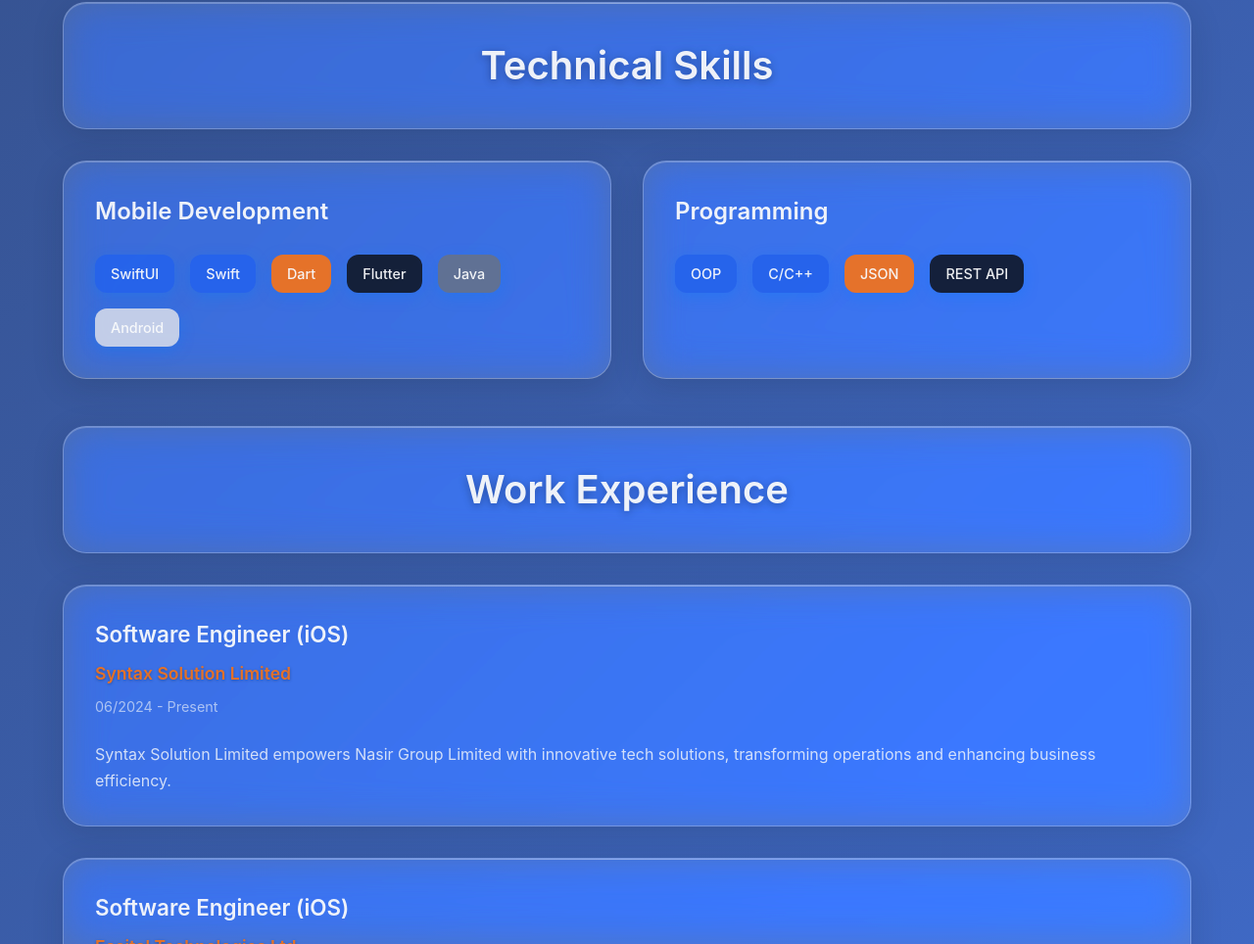
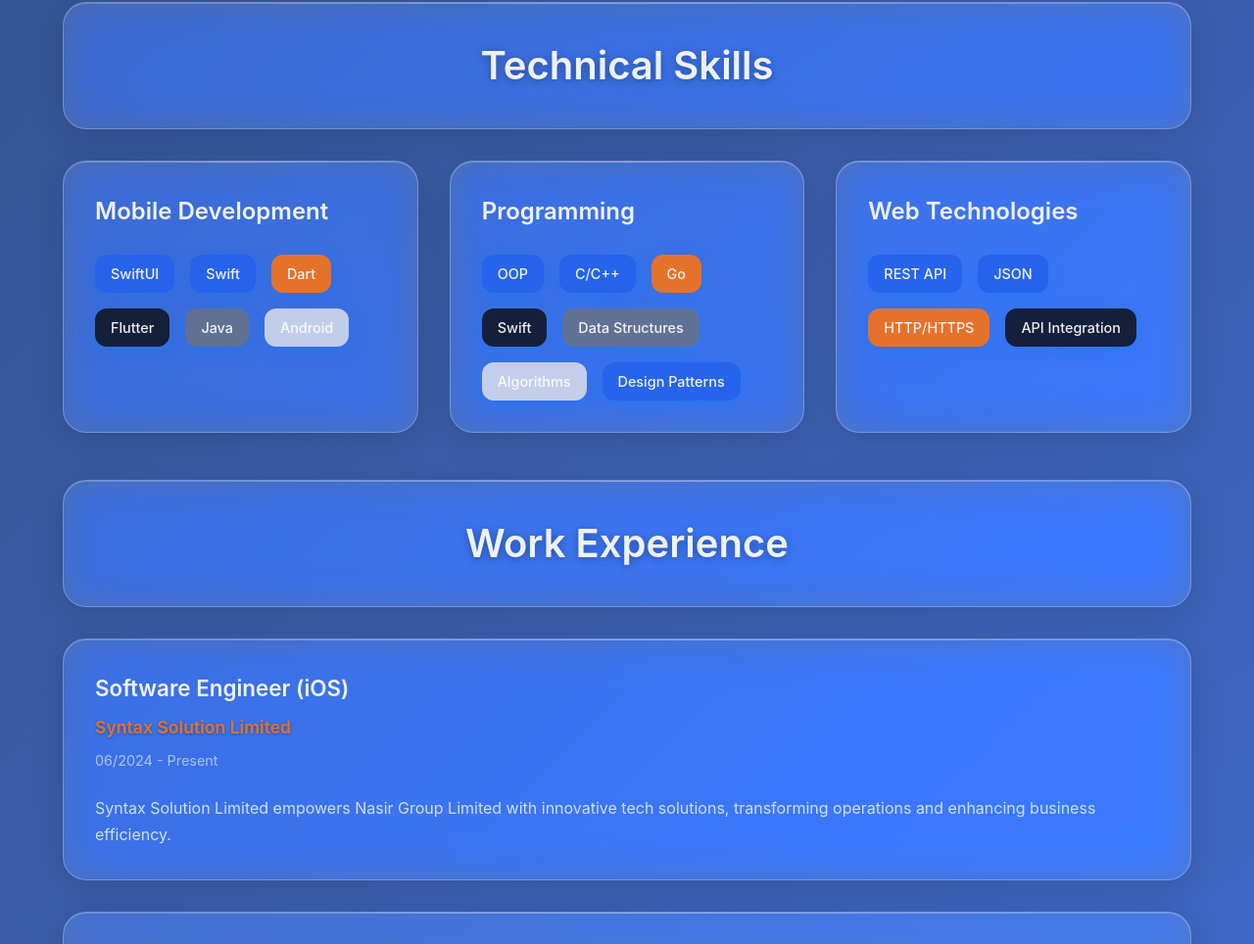
Before and after one commit to shawon1fb/shawon1fb, a plain HTML site: page index.html in a window 1280 px wide. Shown: the part 917-1881 px from the top of the page at 98% size. Drawn offline with Linux system fonts and the light colour scheme; a web font is replaced by a local one.

Commit message:
feat(skills): update and categorize skill tags in index.html
Restructure skills section by adding new programming languages and web technologies, and organize them into separate categories for better readability

```diff
--- a/index.html
+++ b/index.html
@@ -75,8 +75,20 @@
                     <div class="skill-tags">
                         <span class="skill-tag">OOP</span>
                         <span class="skill-tag">C/C++</span>
+                        <span class="skill-tag">Go</span>
+                        <span class="skill-tag">Swift</span>
+                        <span class="skill-tag">Data Structures</span>
+                        <span class="skill-tag">Algorithms</span>
+                        <span class="skill-tag">Design Patterns</span>
+                    </div>
+                </div>
+                <div class="skill-category glass-surface">
+                    <h3>Web Technologies</h3>
+                    <div class="skill-tags">
+                        <span class="skill-tag">REST API</span>
                         <span class="skill-tag">JSON</span>
-                        <span class="skill-tag">REST API</span>
+                        <span class="skill-tag">HTTP/HTTPS</span>
+                        <span class="skill-tag">API Integration</span>
                     </div>
                 </div>
             </div>
```
